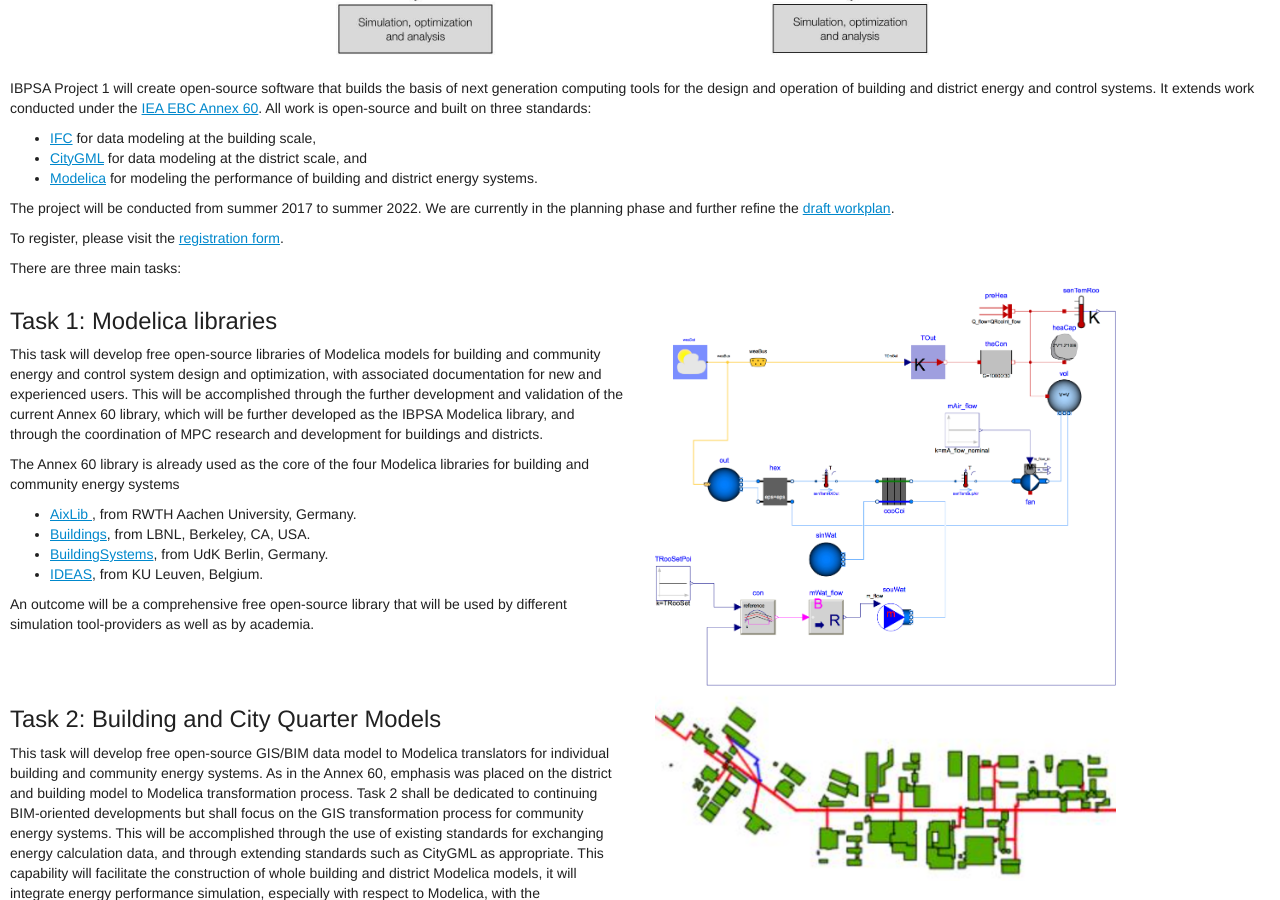
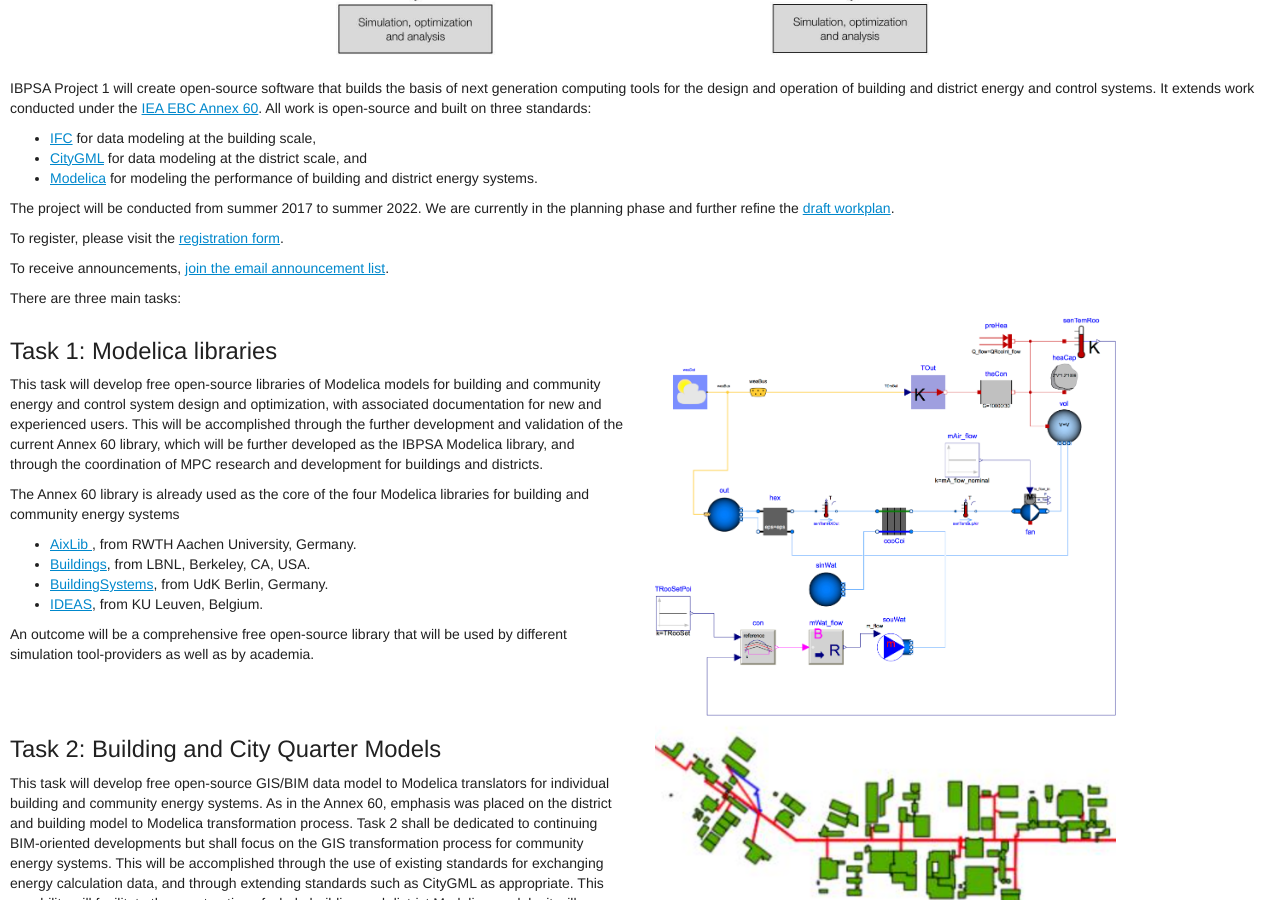
Before and after one commit to ibpsa/project1, a Jekyll site: the page built from index.md, in a window 1280 px wide and 900 px high, scrolled down 535 px. Built offline with Jekyll 4.4.1, drawn with Linux system fonts in a browser that asks for light colours; nearby versions of some CDN libraries.

Commit message:
Added link to mailing list

```diff
--- a/index.md
+++ b/index.md
@@ -31,6 +31,7 @@ We are currently in the planning phase and further refine the
 
 To register, please visit the [registration form](https://docs.google.com/a/lbl.gov/forms/d/1tyu3Qb3ydPseACxBgtL_UTKIdQS75eKr4zX89v7T0EM/viewform).
 
+To receive announcements, [join the email announcement list](https://groups.google.com/forum/#!forum/ibpsa-project-1-announcements/join).
 
 There are three main tasks:
 
```
